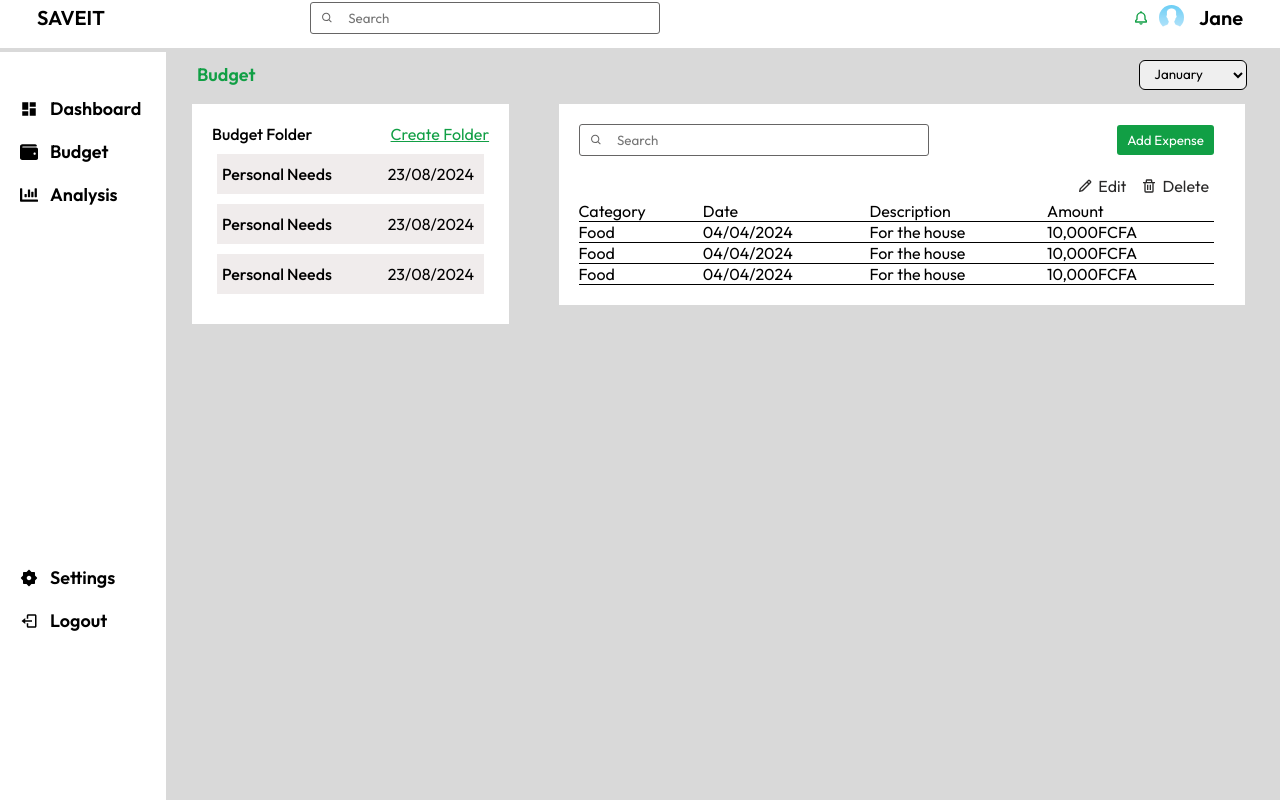
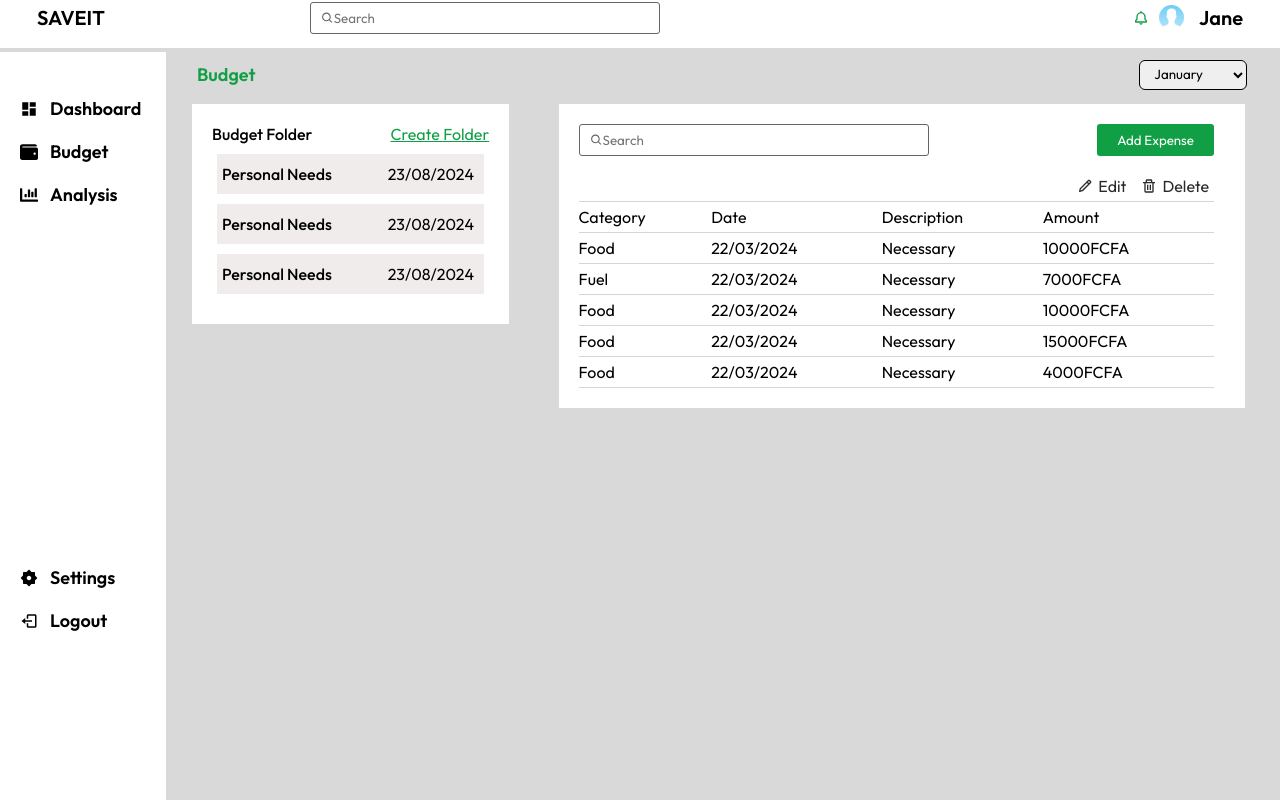
Before and after one commit to E-jane15/Expense_Tracker, a React (Vite) app: page /budget in a window 1280 px wide. Built offline with nearby package versions, Linux system fonts and the light colour scheme.

Commit message:
created json file for expenses, created the expenses component updated som styles and wrote code to display the addexpense component when the add expense button is clicked

```diff
--- a/src/components/AddExpense/AddExpense.css
+++ b/src/components/AddExpense/AddExpense.css
@@ -0,0 +1,67 @@
+.expense-container{
+    position: absolute;
+    top: 0px;
+    left: 0px;
+    width: 100vw;
+    height: 100vh;
+    background-color: #ffffff10;
+    backdrop-filter: blur(10px);
+    text-align: center;
+}
+.expense-wrapper{
+    background-color: #fff;
+    width: 50%;
+    position: absolute;
+    top: 50%;
+    left: 50%;
+    transform:translate(-50%,-50%);
+    box-shadow: 10px 10px 10px 10px rgba(0, 0, 0, 0.2);
+}
+.expense-container input{
+    background-color: #d5d5d5;
+    width: 80%;
+    border: none;
+    outline: none;
+    padding: 10px 15px;
+    font-size: 15px;
+}
+.expense-wrapper h3{
+   padding: 25px 0;
+   text-align: center;
+}
+.x-icon{
+    position: absolute;
+    font-size: 30px;
+    top: 10px;
+    right: 20px;
+    cursor: pointer;
+}
+form{
+    padding-left: 40px;
+    width: 90%;
+    padding-bottom: 20px;
+}
+.form-item label{
+    display: block;
+}
+.form-item{
+    display: flex;
+    align-items: center;
+    justify-content: space-between;
+    margin-bottom: 20px;
+}
+.select-field{
+    width: 80%;
+    select{
+        width: 100%;
+        height:40px;
+        border: none;
+        outline: none;
+        background: #d5d5d5;
+        color: #7a7979;
+        font-size: 15px;
+        padding-left: 12px;
+        padding-right: 12px;
+        appearance: none;
+    }
+}
--- a/src/components/AddExpense/AddExpense.jsx
+++ b/src/components/AddExpense/AddExpense.jsx
@@ -1,24 +1,59 @@
-import React from 'react'
+import React, { useState } from 'react'
 import Button from '../Button/Button'
+import "./AddExpense.css"
+import { BiX } from 'react-icons/bi'
+
 
 const AddExpense = () => {
+
   return (
-    <div>
-        <div>
-            <div>
-                <h3>Add Expense</h3>
-            </div>
-            <form action="">
+    <div className='expense-container'>
+      <BiX className='x-icon'/>
+        <div className='expense-wrapper'>
+              <h3>Add Expense</h3>
+            <form>
+              <div className='form-item'>
                 <label htmlFor="">Category</label>
-                <input type="text" placeholder='Enter Category' />
+                <div className='select-field'>
+                <select name="" id="" >
+                  <option value="">Select Category</option>
+                  <option value="">Food</option>
+                  <option value="">Transportation</option>
+                  <option value="">Health</option>
+                  <option value="">Insurance</option>
+                  <option value="">Utilities</option>
+                  <option value="">Fuel</option>
+                  <option value="">Entertainment</option>
+                </select>
+                </div>
+              </div>
+              <div className='form-item'>
                 <label htmlFor="">Amount</label>
-                <input type="text" placeholder='Enter Amount'/>
+                <input
+                type="text"
+                placeholder='Enter Amount'
+
+                />
+              </div>
+              <div className='form-item' >
                 <label htmlFor="">Description</label>
-                <input type="text" placeholder='Enter description'/>
+                <input
+                type="text"
+                placeholder='Enter Description'
+
+                />
+              </div>
+              <div className='form-item'>
                 <label htmlFor="">Date</label>
-                <input type="date"  placeholder='Enter date'/>
-                <Button text='Add'/>
+                <input
+                type="date"
+                placeholder='Enter Date'
+
+                />
+              </div>
+                <Button text='Add' type={SubmitEvent}/>
             </form>
+
         </div>
     </div>
   )
--- a/src/components/BudgetFolder/BudgetFolder.jsx
+++ b/src/components/BudgetFolder/BudgetFolder.jsx
@@ -6,7 +6,7 @@ const BudgetFolder = () => {
     <div className='budgetfolder-container'>
         <div className='budgetfolder-heading'>
             <p>Budget Folder</p>
-            <a href="">View All</a>
+            <a href="" >View All</a>
         </div>
         <div className='budgetfolder-content'>
            <p>Personal Needs</p>
--- a/src/components/Button/Button.css
+++ b/src/components/Button/Button.css
@@ -1,7 +1,7 @@
 .btn1{
     background: #119f45;
     border: none;
-    padding: 7px 10px;
+    padding: 8px 20px;
     border-radius: 3px;
     color: #fff;
     cursor: pointer;
--- a/src/components/Button/Button.jsx
+++ b/src/components/Button/Button.jsx
@@ -1,9 +1,9 @@
 import React from 'react'
 import './Button.css'
 
-const Button = ({text}) => {
+const Button = ({onClick,type,text}) => {
   return (
-    <button className='btn1'>
+    <button onClick={onClick} type={type} className='btn1'>
       {text}
     </button>
   )
--- a/src/components/ExpenseList/ExpenseList.css
+++ b/src/components/ExpenseList/ExpenseList.css
@@ -31,6 +31,13 @@
 table{
     border-collapse: collapse;
 }
+.list-heading{
+    border-top: 1px solid #d6d6d6;
+    border-bottom: 1px solid #d6d6d6;
+}
+td , th{
+  padding: 5px 0;
+}
 tr{
-    border-bottom: 1px solid #000;
+    border-bottom: 1px solid #d6d6d6;
 }
--- a/src/components/ExpenseList/ExpenseList.jsx
+++ b/src/components/ExpenseList/ExpenseList.jsx
@@ -4,14 +4,29 @@ import { Link } from "react-router-dom";
 import SearchBar from "../SearchBar/SearchBar";
 import Button from "../Button/Button";
 import { BiPencil, BiTrash } from "react-icons/bi";
+import expenses from '../../../src/expenses.json'
+import Expenses from "../Expenses";
+import AddExpense from '../AddExpense/AddExpense'
+import { useState } from "react";
 
 const ExpenseList = () => {
+  const [addModal, setAddModal]= useState(false);
+     const handleAdd = ()=>{
+      setAddModal(true);
+    }
+
+
+
   return (
     <div className="expenselist-container">
+       {addModal?(
+        <AddExpense />
+       ):undefined}
+
       <div className="expenselist-wrapper">
         <div className="expense-header">
           <SearchBar />
-        <Link to='/addexpense'><Button text="Add Expense" /></Link>
+        <Button text="Add Expense" onClick={handleAdd} />
         </div>
         <div className="editdelete-section">
           <div className="edit-section">
@@ -25,7 +40,7 @@ const ExpenseList = () => {
         </div>
         <table>
     <thead>
-            <tr className="list-row">
+      <tr className="list-heading">
         <td>Category</td>
         <td>Date</td>
         <td>Description</td>
@@ -33,26 +48,14 @@ const ExpenseList = () => {
       </tr>
     </thead>
     <tbody>
-            <tr>
-              <td>Food</td>
-              <td>04/04/2024</td>
-              <td>For the house</td>
-              <td>10,000FCFA</td>
-            </tr>
-            <tr>
-              <td>Food</td>
-              <td>04/04/2024</td>
-              <td>For the house</td>
-              <td>10,000FCFA</td>
-            </tr>
-            <tr>
-              <td>Food</td>
-              <td>04/04/2024</td>
-              <td>For the house</td>
-              <td>10,000FCFA</td>
-            </tr>
+
+      {expenses.map((expense)=>(
+           <Expenses key={expense.id} expense={expense}/>
+        ))}
+
     </tbody>
   </table>
+
       </div>
     </div>
   );
--- /dev/null
+++ b/src/components/Expenses.jsx
@@ -0,0 +1,15 @@
+import React from 'react'
+
+const Expenses = ({expense}) => {
+  return (
+
+    <tr>
+        <td>{expense.category}</td>
+        <td>{expense.date}</td>
+        <td>{expense.description}</td>
+        <td>{expense.amount}FCFA</td>
+    </tr>
+  )
+}
+
+export default Expenses
--- a/src/components/TotalBalanceChart/TotalBalanceChart.jsx
+++ b/src/components/TotalBalanceChart/TotalBalanceChart.jsx
@@ -1,7 +1,27 @@
-import React from 'react'
+import React, { useEffect, useState } from 'react'
 import Chart from 'react-apexcharts'
+import expenses from '../../expenses.json'
 
 const TotalBalanceChart = () => {
+   const [chartData, setChartData] = useState({series:[],options:{}});
+
+   useEffect(()=>{
+    const expenseAmount = expenses.map((expense)=>(expense.amount));
+    setChartData({
+      series:[{
+        name: "Expenses",
+        data: expenseAmount
+      }],
+      options:{
+        chart:{
+          type: 'bar',
+          height: 200
+        },
+
+      }
+    })
+   },[])
+
   return (
     <div className='chart-container'>
         <div className='chart-wrapper'>
@@ -9,19 +29,8 @@ const TotalBalanceChart = () => {
         type='bar'
         width={600}
         height={200}
-        series={[
-            {
-                name:'Company1',
-                data:[100,200,300,400]
-            },
-            {
-                 name:'Company2',
-                 data:[150,450,350,450]
-            }
-        ]}
-        options={{
-            colors:("#000", '')
-        }}
+        series={chartData.series}
+        options={chartData.options}
         />
         </div>
     </div>
--- /dev/null
+++ b/src/expenses.json
@@ -0,0 +1,37 @@
+[
+
+    {
+      "id":1,
+      "category": " Food",
+      "description": "Necessary",
+       "amount":"10000",
+       "date" : "22/03/2024"
+    },
+    {   "id":2,
+        "category": " Fuel",
+        "description": "Necessary",
+         "amount":"7000",
+         "date" : "22/03/2024"
+      },
+      {
+        "id":3,
+        "category": " Food",
+        "description": "Necessary",
+         "amount":"10000",
+         "date" : "22/03/2024"
+      },
+      {
+         "id":4,
+        "category": " Food",
+        "description": "Necessary",
+         "amount":"15000",
+         "date" : "22/03/2024"
+      },
+      {
+        "id":5,
+        "category": " Food",
+        "description": "Necessary",
+         "amount":"4000",
+         "date" : "22/03/2024"
+      }
+]
--- a/src/pages/LoginPage/LoginPage.css
+++ b/src/pages/LoginPage/LoginPage.css
@@ -43,7 +43,7 @@
     display: flex;
     align-items: center;
  }
- input{
+ .input-field input{
     width: 100%;
     background: transparent;
     border: none;
--- a/src/pages/SignUpPage/SignUpPage.css
+++ b/src/pages/SignUpPage/SignUpPage.css
@@ -43,7 +43,7 @@
     display: flex;
     align-items: center;
  }
- input{
+  .input-field input{
     width: 100%;
     background: transparent;
     border: none;
```
Lines whose indentation alone changed are shown as unchanged.
